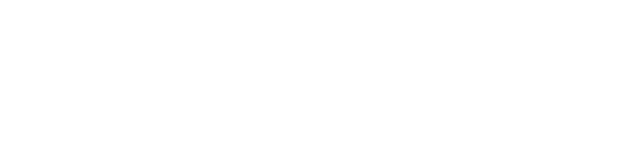
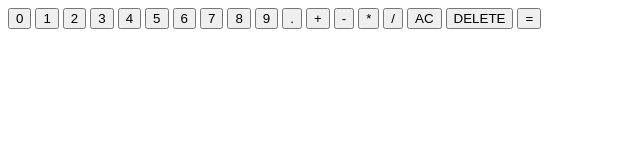
Before and after one commit to carlosmperezm/calculator, a plain HTML site: page index.html in a window 1280 px wide. Shown: the whole page, without its empty margins (0-640 px from the left). Drawn offline with Linux system fonts and the light colour scheme.

Commit message:
Add html buttons

```diff
--- a/index.html
+++ b/index.html
@@ -10,7 +10,26 @@
 <body>
   <div id="calculator-container">
     <div id="display"></div>
-    <div id="buttons-container"></div>
+    <div id="buttons-container">
+      <button class="button">0</button>
+      <button class="button">1</button>
+      <button class="button">2</button>
+      <button class="button">3</button>
+      <button class="button">4</button>
+      <button class="button">5</button>
+      <button class="button">6</button>
+      <button class="button">7</button>
+      <button class="button">8</button>
+      <button class="button">9</button>
+      <button class="button">.</button>
+      <button class="button">+</button>
+      <button class="button">-</button>
+      <button class="button">*</button>
+      <button class="button">/</button>
+      <button class="button">AC</button>
+      <button class="button">DELETE</button>
+      <button class="button">=</button>
+    </div>
   </div>
   <script src="index.js"></script>
 </body>
--- a/index.js
+++ b/index.js
@@ -20,3 +20,9 @@ function validateNumbers(...numbers) {
     if (typeof number != "number") return false;
   return true;
 }
+
+
+const calculatorContainer = document.querySelector("#calculator-container");
+const display = document.querySelector("#display");
+const buttonsContainer = document.querySelector("#buttons-container");
+const buttons = document.querySelectorAll(".button");
```
